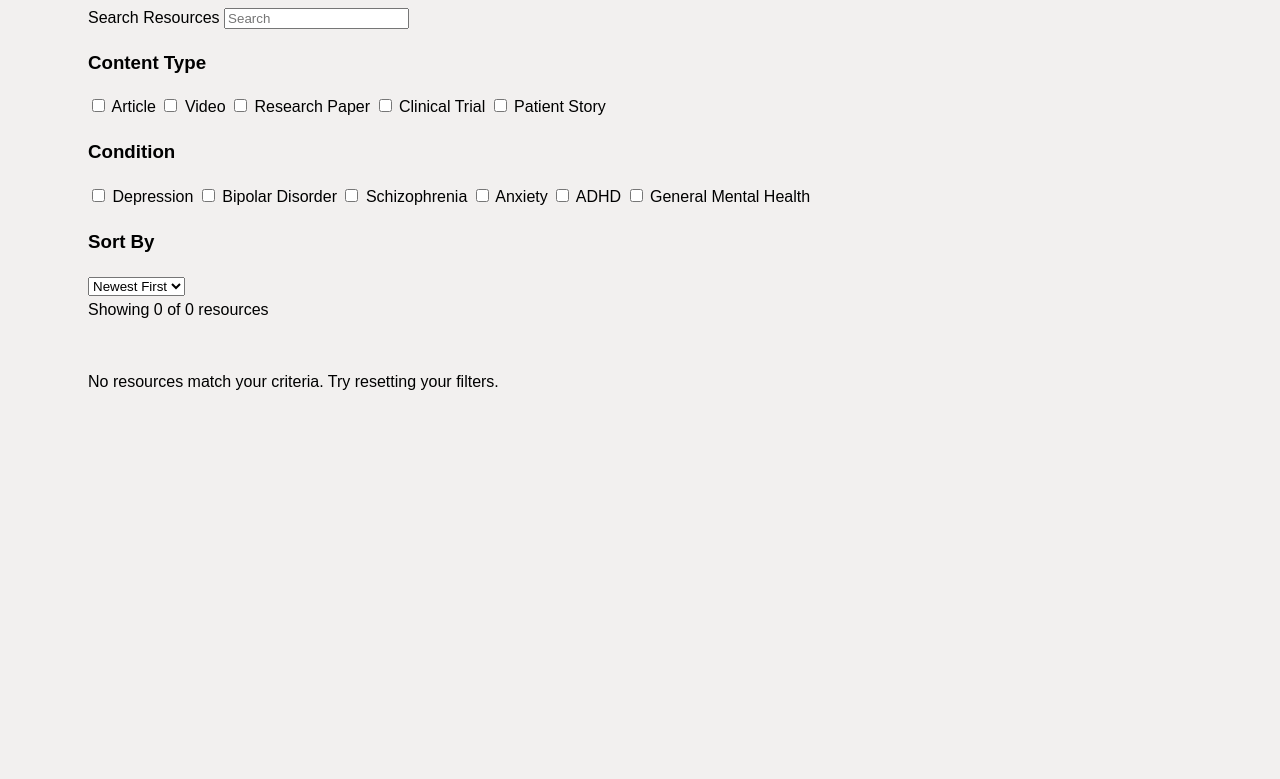
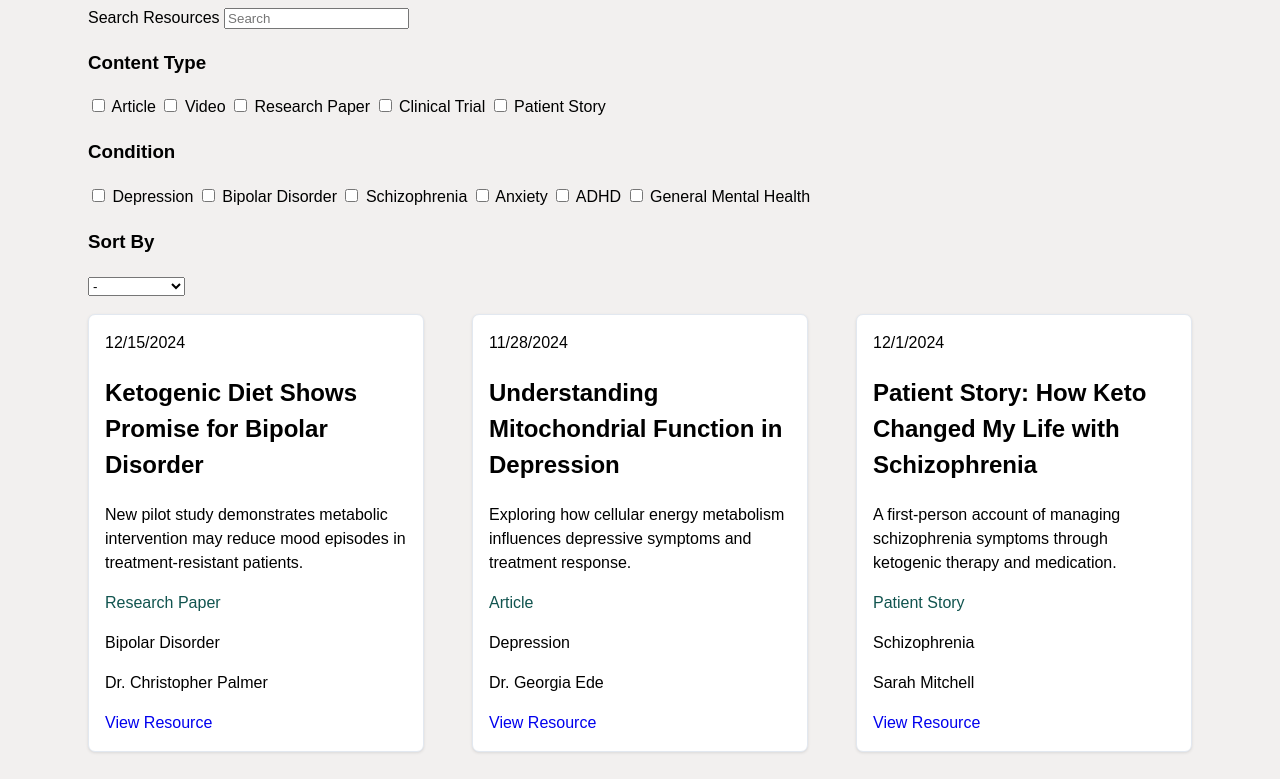
Before and after one commit to ho-eric/take-home-challenge-filterable-resource-library, a plain HTML site: page index.html in a window 1280 px wide. Shown: the part 173-952 px from the top of the page. Before the commit the page ends 800 px from the top, so only its background shows below. Drawn offline with Linux system fonts and the light colour scheme.

Commit message:
adds all fields to card template

```diff
--- a/index.html
+++ b/index.html
@@ -45,6 +45,7 @@
             <section class="filter-group">
                 <h3>Sort By</h3>
                 <select id="sort-select">
+                    <option value="none">-</option>
                     <option value="newest">Newest First</option>
                     <option value="oldest">Oldest First</option>
                     <option value="alpha">A - Z</option>
@@ -54,17 +55,16 @@
         </aside>
 
         <main class="results-area">
-            <header class="results-header">
+            <!-- <header class="results-header">
                 <span id="result-count">Showing 0 of 0 resources</span>
-            </header>
+            </header> -->
 
             <div id="resource-grid" class="grid">
-
             </div>
 
-            <div id="no-results" class="hidden">
+            <!-- <div id="no-results" class="hidden">
                 <p>No resources match your criteria. Try resetting your filters.</p>
-            </div>
+            </div> -->
         </main>
     </div>
 
@@ -76,8 +76,10 @@
             </header>
             <h2 class="resource-title"></h2>
             <p class="resource-excerpt"></p>
-            <div class="resource-tags"></div>
-            <a href="#" class="read-more">View Resource</a>
+            <p class="resource-content-type"></p>
+            <p class="resource-condition"></p>
+            <p class="resource-author"></p>
+            <a href="" class="read-more">View Resource</a>
         </article>
     </template>
 
```
